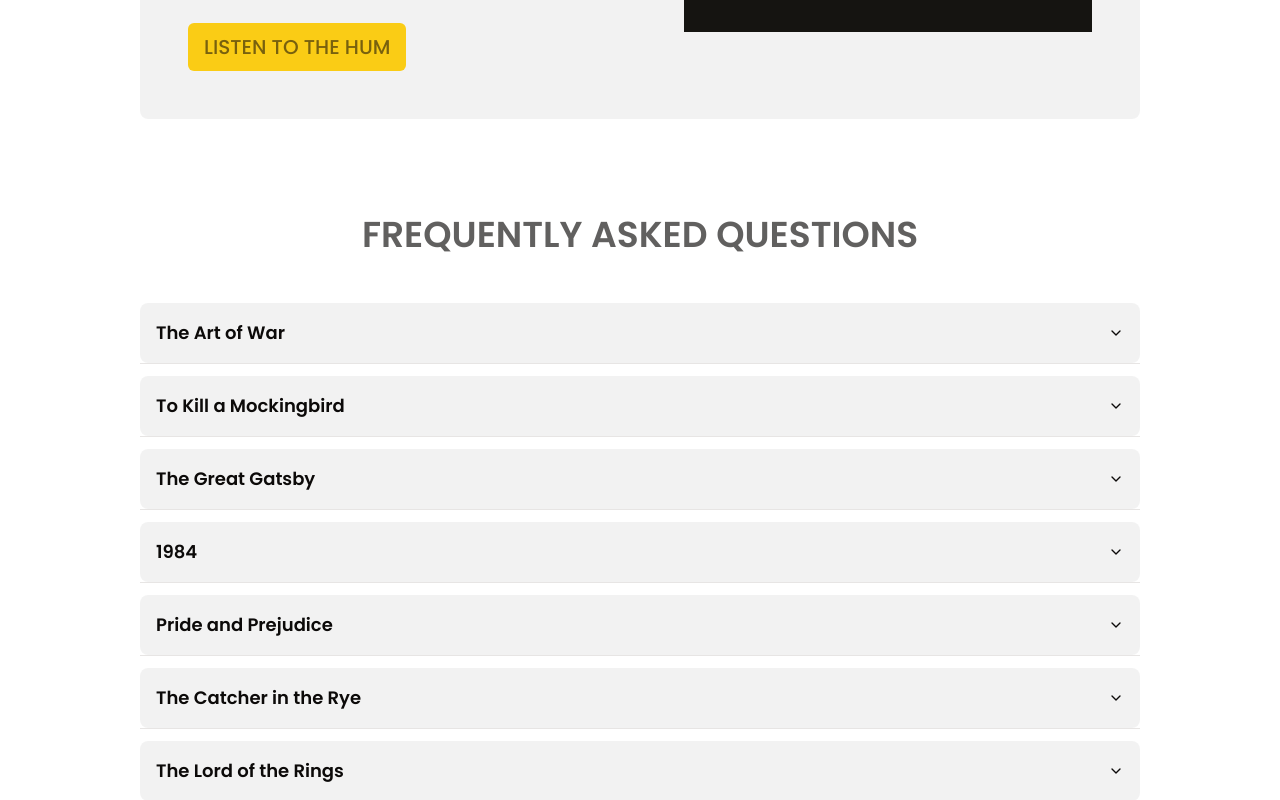
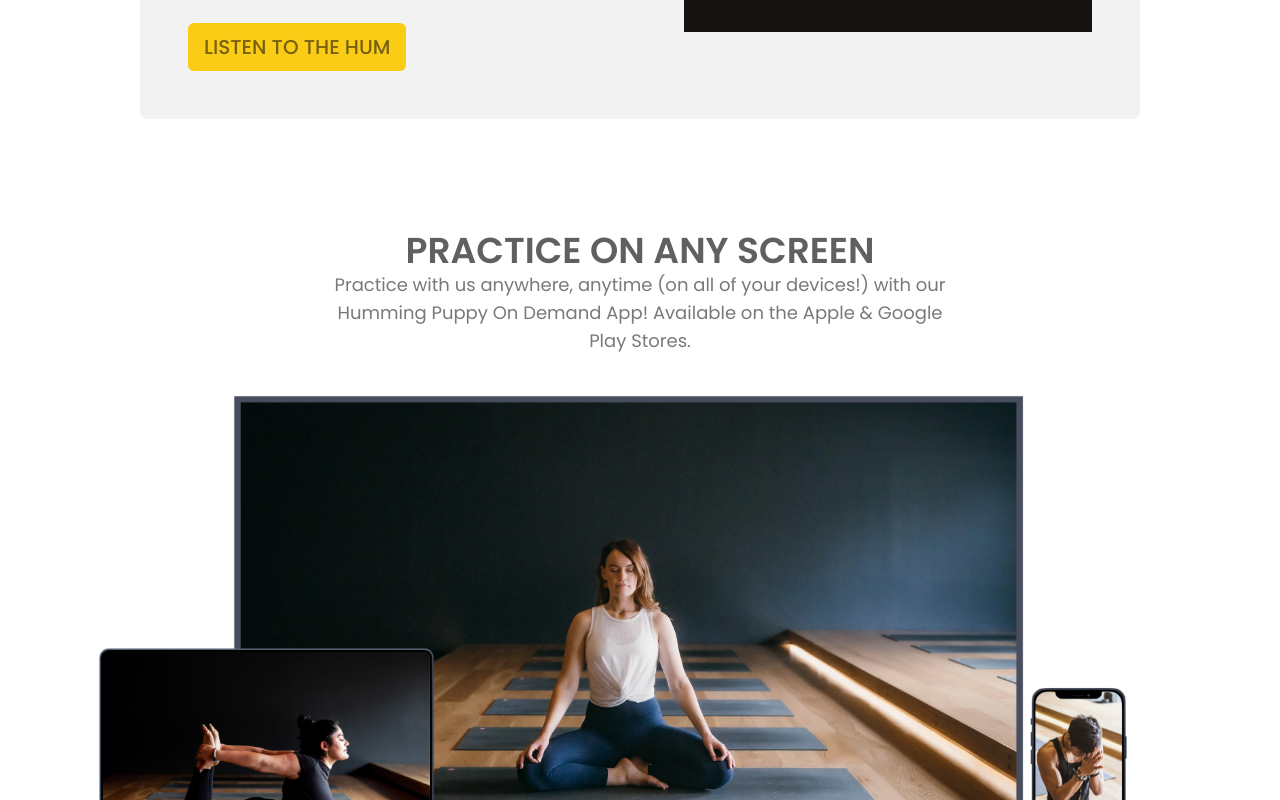
Before and after one commit to shop-vessels/shopvessels, a Next.js app: page / in a window 1280 px wide. Shown: the part 3220-4020 px from the top of the page. Built offline with nearby package versions, Linux system fonts and the light colour scheme.

Commit message:
added another section name as practice

```diff
--- a/src/app/_components/practice/practice.jsx
+++ b/src/app/_components/practice/practice.jsx
@@ -1,13 +1,14 @@
 import Image from "next/image";
 import React from "react";
 import image from "../../../../public/images/practice/frame.webp";
-import tvimg from "../../../../public/images/practice/tv.webp";
-import laptopimg from "../../../../public/images/practice/laptop.webp";
-import mobimg from "../../../../public/images/practice/mobile.webp";
+// import tvimg from "../../../../public/images/practice/tv.webp";
+// import laptopimg from "../../../../public/images/practice/laptop.webp";
+// import mobimg from "../../../../public/images/practice/mobile.webp";
+import main from "../../../../public/images/practice/main.png";
 
 const practice = () => {
   return (
-    <div className="text-center text-foreground/65">
+    <div className="text-center text-foreground/65 pt-24">
       <div className="w-1/2 m-auto">
         <p className="text-4xl font-semibold">PRACTICE ON ANY SCREEN</p>
         <p className="md:text-lg text-foreground/55">
@@ -16,21 +17,14 @@
           Stores.
         </p>
       </div>
-      <div className="flex justify-center items-center flex-col relative ">
-        <Image
-          src={image}
-          width={1100}
-          height={1100}
-          alt="image"
-          className="relative"
-        />
-        <div className="absolute left-72 top-6 ">
+      <div>
+        <div className="w-full lg:px-0 px-4">
           <Image
-            src={tvimg}
-            width={750}
-            height={750}
+            src={main}
+            width={1300}
+            height={1300}
             alt="image"
-            className="rounded-xl"
+            className="m-auto "
           />
         </div>
       </div>
--- a/src/app/page.jsx
+++ b/src/app/page.jsx
@@ -15,7 +15,7 @@
 const OfferMain = dynamic(() => import("./_components/offer/offerMain"));
 const ClassesMain = dynamic(() => import("./_components/classes/classesMain"));
 const Hum = dynamic(() => import("./_components/hum/hum"));
-// const Practice = dynamic(() => import("./_components/practice/practice"));
+const Practice = dynamic(() => import("./_components/practice/practice"));
 const FaqsMain = dynamic(() => import("./_components/faqs/faqsMain"));
 const JoinNow = dynamic(() => import("./_components/joinNow/joinNow"));
 
@@ -29,7 +29,7 @@
       <OfferMain />
       <ClassesMain />
       <Hum />
-      {/* <Practice /> */}
+      <Practice />
       <FaqsMain />
       <JoinNow />
     </main>
```
Also changed, not shown: public/images/practice/main.png (added).
